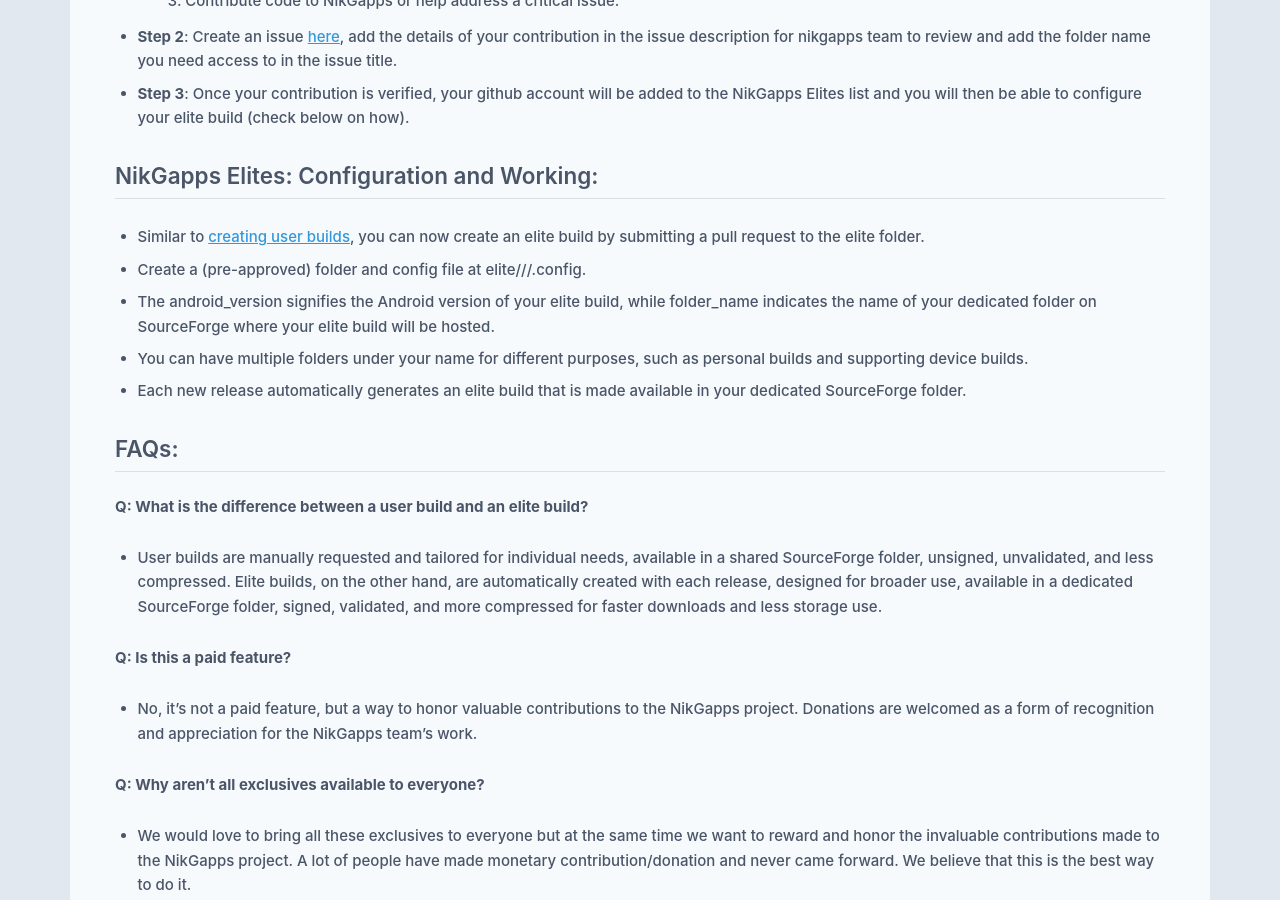
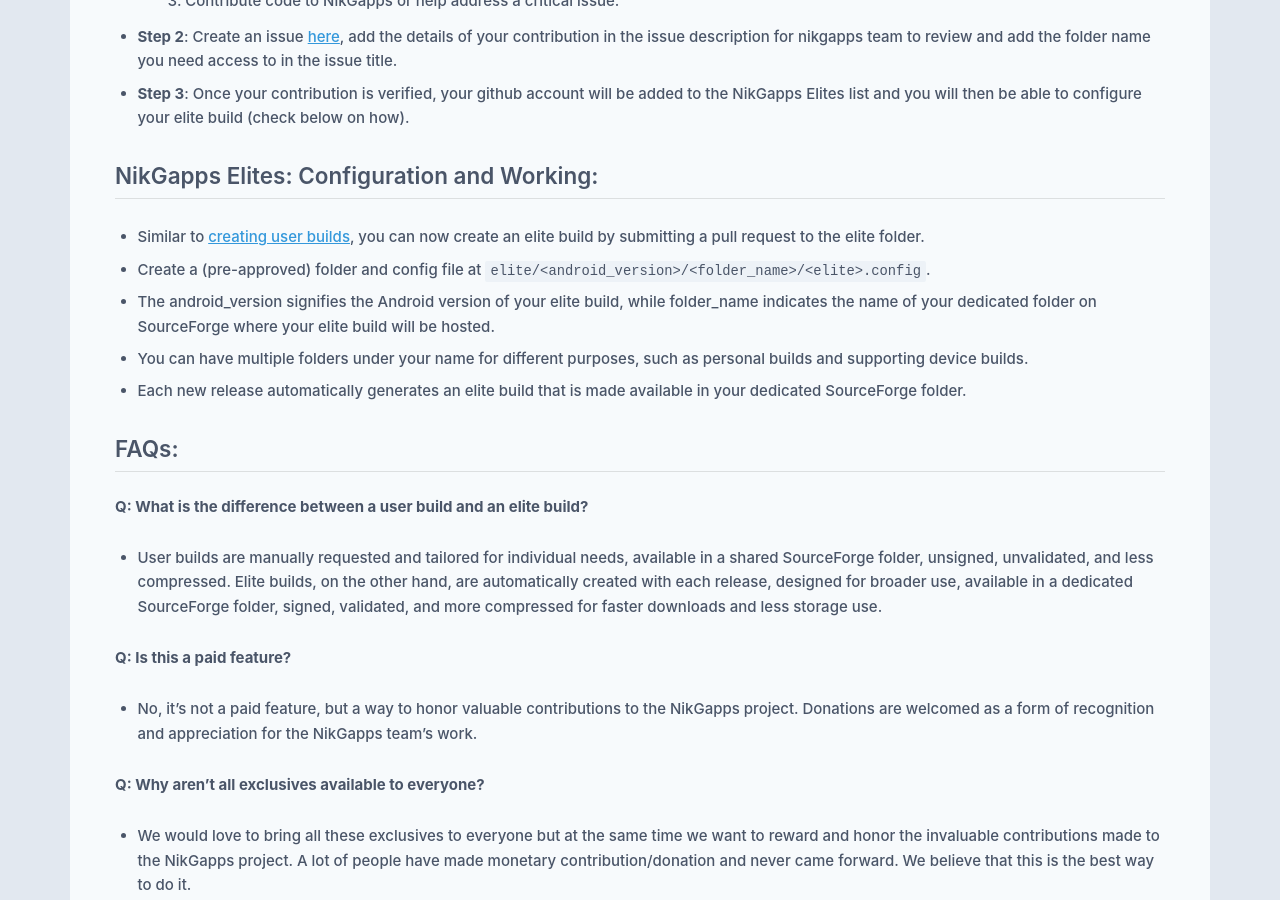
Before and after one commit to nikgapps/nikgapps.github.io, a Jekyll site: the page built from _posts/2023-06-08-NikGapps-Elites.md, in a window 1280 px wide and 900 px high, scrolled down 1416 px. Built offline with Jekyll 4.4.1, drawn with Linux system fonts in a browser that asks for light colours; some web fonts are replaced.

Commit message:
Highlight the code

```diff
--- a/_posts/2023-06-08-NikGapps-Elites.md
+++ b/_posts/2023-06-08-NikGapps-Elites.md
@@ -42,7 +42,7 @@
 ## NikGapps Elites: Configuration and Working:
 
 - Similar to [creating user builds](https://github.com/nikgapps/config), you can now create an elite build by submitting a pull request to the elite folder.
-- Create a (pre-approved) folder and config file at elite/<android_version>/<folder_name>/<elite>.config.
+- Create a (pre-approved) folder and config file at `elite/<android_version>/<folder_name>/<elite>.config`.
 - The android_version signifies the Android version of your elite build, while folder_name indicates the name of your dedicated folder on SourceForge where your elite build will be hosted.
 - You can have multiple folders under your name for different purposes, such as personal builds and supporting device builds.
 - Each new release automatically generates an elite build that is made available in your dedicated SourceForge folder.
```
